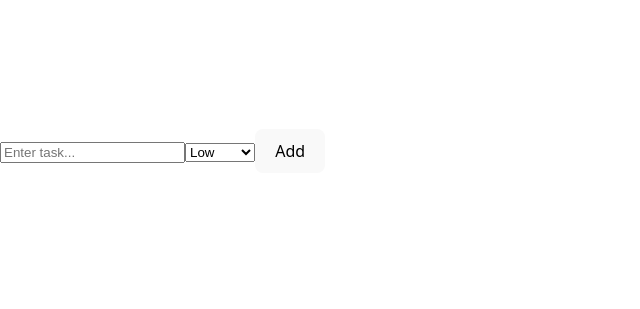
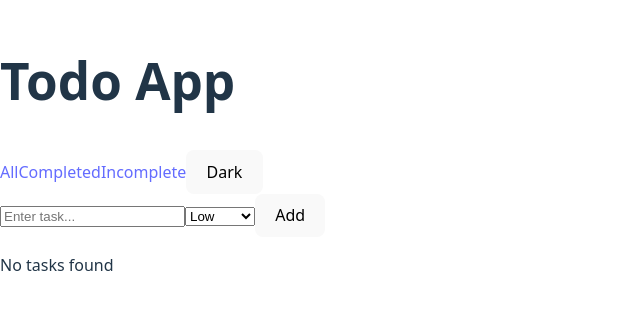
Before and after one commit to Kanchan012/Todo-App, a React (Vite) app in the folder Todo/: page / in a window 1280 px wide. Shown: the part 249-558 px from the top of the page, without its empty margins (0-640 px from the left). Built offline with nearby package versions, Linux system fonts and the light colour scheme.

Commit message:
updated app.tsx

```diff
--- a/Todo/src/App.tsx
+++ b/Todo/src/App.tsx
@@ -1,10 +1,20 @@
+import { BrowserRouter, Routes, Route } from "react-router-dom";
+import Navbar from "./components/Navbar";
 import TodoForm from "./components/TodoForm";
-import { TodoProvider } from "./context/TodoProvider";
+import AllTasks from "./pages/AllTasks";
+import CompletedTasks from "./pages/CompletedTasks";
+import IncompleteTasks from "./pages/IncompleteTasks";
 
 export default function App() {
   return (
-    <TodoProvider>
+    <BrowserRouter>
+      <Navbar />
       <TodoForm />
-    </TodoProvider>
+      <Routes>
+        <Route path="/" element={<AllTasks />} />
+        <Route path="/completed" element={<CompletedTasks />} />
+        <Route path="/incomplete" element={<IncompleteTasks />} />
+      </Routes>
+    </BrowserRouter>
   );
 }
```
